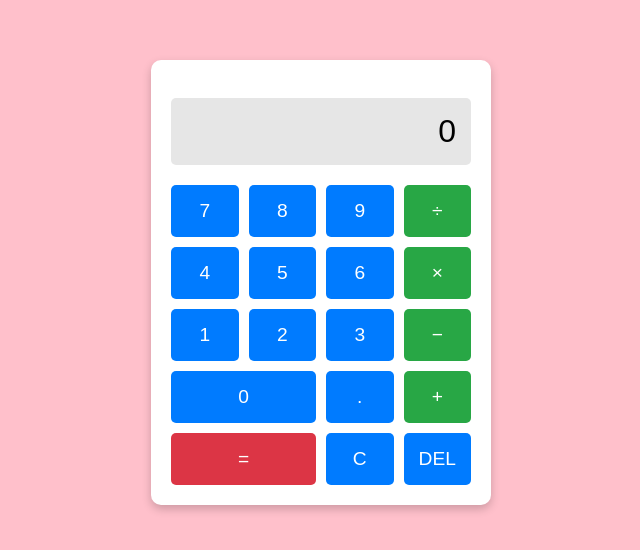
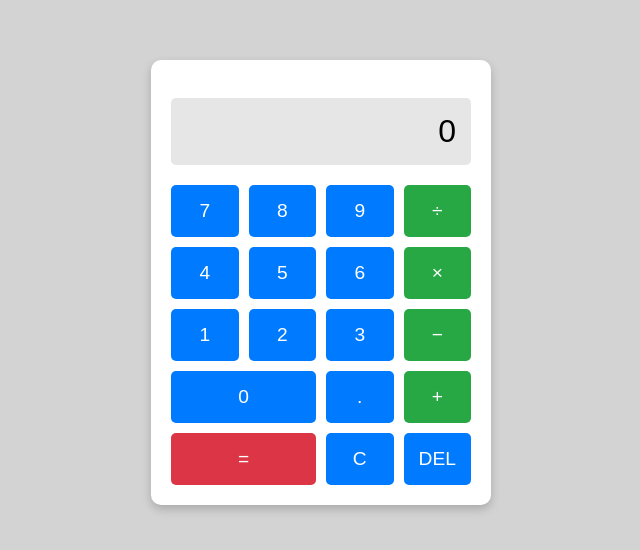
Before and after one commit to 23033219-YowSyeTeng/CalculatorAPPtrying, a website: page index.html in a window 1280 px wide. Shown: the part 118-668 px from the top of the page, without its empty margins (319-959 px from the left). Drawn offline with Linux system fonts and the light colour scheme.

Commit message:
Update index

```diff
--- a/index.html
+++ b/index.html
@@ -10,7 +10,7 @@
             justify-content: center;
             align-items: center;
             height: 100vh;
-            background-color: pink;
+            background-color: lightgrey;
             font-family: Arial, sans-serif;
             margin: 0;
         }
```
